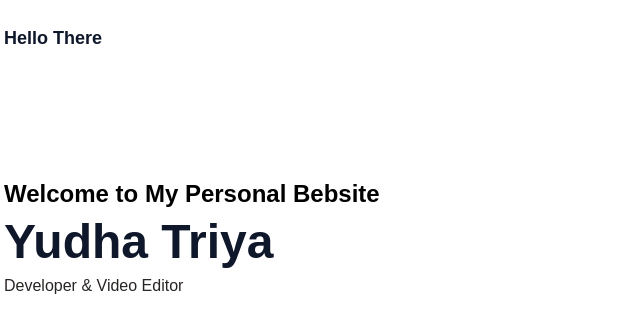
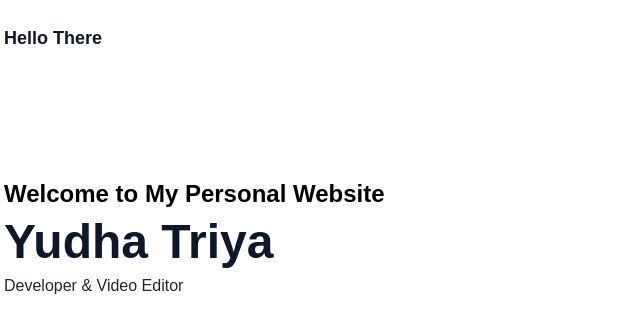
Before and after one commit to ydhstrs/portofolio, a plain HTML site: page index.html in a window 1280 px wide. Shown: the top 315 px of the page, 28-668 px from the left. Drawn offline with nearby package versions, Linux system fonts and the light colour scheme.

Commit message:
fix something3

```diff
--- a/index.html
+++ b/index.html
@@ -60,7 +60,7 @@
             <h1
               class="text-base font-semibold md:text-xl lg:text-2xl"
             >
-              Welcome to My Personal Bebsite
+              Welcome to My Personal Website
               <span
                 class="block text-3xl mt-2 mb-2 text-slate-900 md:text-3xl lg:text-5xl"
               >
```
